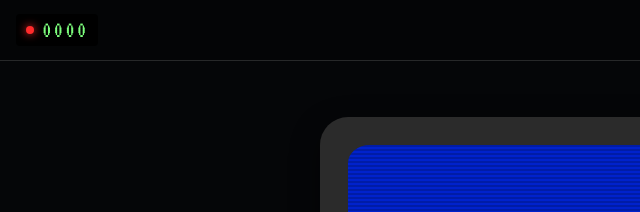
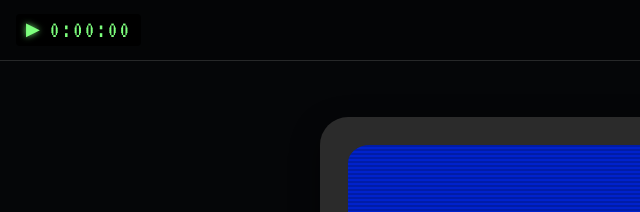
Before and after one commit to mpadillaar/viernes-noche, a plain HTML site: page index.html in a window 1280 px wide. Shown: the top 212 px of the page, 0-640 px from the left. Drawn offline with Linux system fonts and the light colour scheme.

Commit message:
Contador de cinta con piloto ▶ verde y formato H:MM:SS

```diff
--- a/css/estilos.css
+++ b/css/estilos.css
@@ -81,7 +81,7 @@ em { font-style: italic; }
   background: #000; padding: 4px 10px; border-radius: 4px;
   letter-spacing: 2px;
 }
-.barra__led { width: 8px; height: 8px; border-radius: 50%; background: #ff2b2b; box-shadow: 0 0 8px #ff2b2b; }
+.barra__play { color: #7dff7d; font-size: 18px; text-shadow: 0 0 6px rgba(125, 255, 125, .8); }
 .barra__epoca { flex: 1; text-align: center; font-weight: 600; color: var(--texto-suave); font-size: 15px; }
 body[data-epoca="1992"] .barra__epoca { font: 22px/1 var(--fuente-retro); color: var(--aviso); letter-spacing: 1px; }
 .boton-icono {
--- a/index.html
+++ b/index.html
@@ -16,8 +16,8 @@
 
   <header class="barra">
     <div class="barra__contador" aria-label="Contador de la cinta">
-      <span class="barra__led" aria-hidden="true"></span>
-      <span id="contador">0000</span>
+      <span class="barra__play" aria-hidden="true">▶</span>
+      <span id="contador">0:00:00</span>
     </div>
     <div class="barra__epoca" id="epoca" aria-live="polite"></div>
     <button class="boton-icono" id="btn-sonido" type="button" aria-pressed="true" title="Activar o silenciar el sonido">
--- a/js/app.js
+++ b/js/app.js
@@ -77,7 +77,9 @@
     ui.siguiente.hidden = false;
     ui.siguiente.disabled = true;
     ui.rebobinar.hidden = true;
-    ui.contador.textContent = String(Math.round(i / (pasos.length - 1) * 9999)).padStart(4, '0');
+    // Contador de cinta H:MM:SS: recorre los 2 h 18 min de «Cazadores del Tiempo» a lo largo del relato
+    const s = Math.round(i / (pasos.length - 1) * (2 * 3600 + 18 * 60));
+    ui.contador.textContent = `${Math.floor(s / 3600)}:${String(Math.floor(s / 60) % 60).padStart(2, '0')}:${String(s % 60).padStart(2, '0')}`;
     ui.progreso.style.width = (i / (pasos.length - 1) * 100) + '%';
 
     const seccion = document.createElement('section');
```
